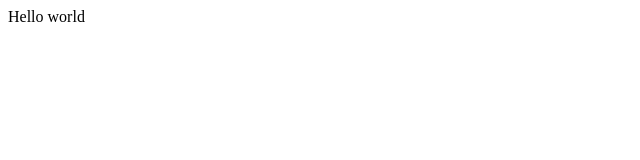
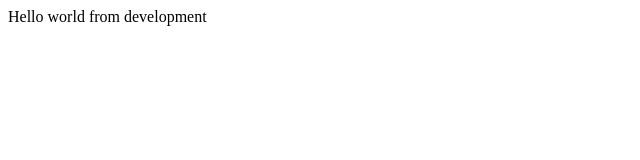
Before and after one commit to rkurtianyk/rkurtianyk.github.io, a plain HTML site: page index.html in a window 1280 px wide. Shown: the whole page, without its empty margins (0-640 px from the left). Drawn offline with Linux system fonts and the light colour scheme.

Commit message:
commit from development

```diff
--- a/index.html
+++ b/index.html
@@ -7,6 +7,6 @@
     <title>My Project</title>
 </head>
 <body>
-    Hello world
+    Hello world from development
 </body>
 </html>
```
